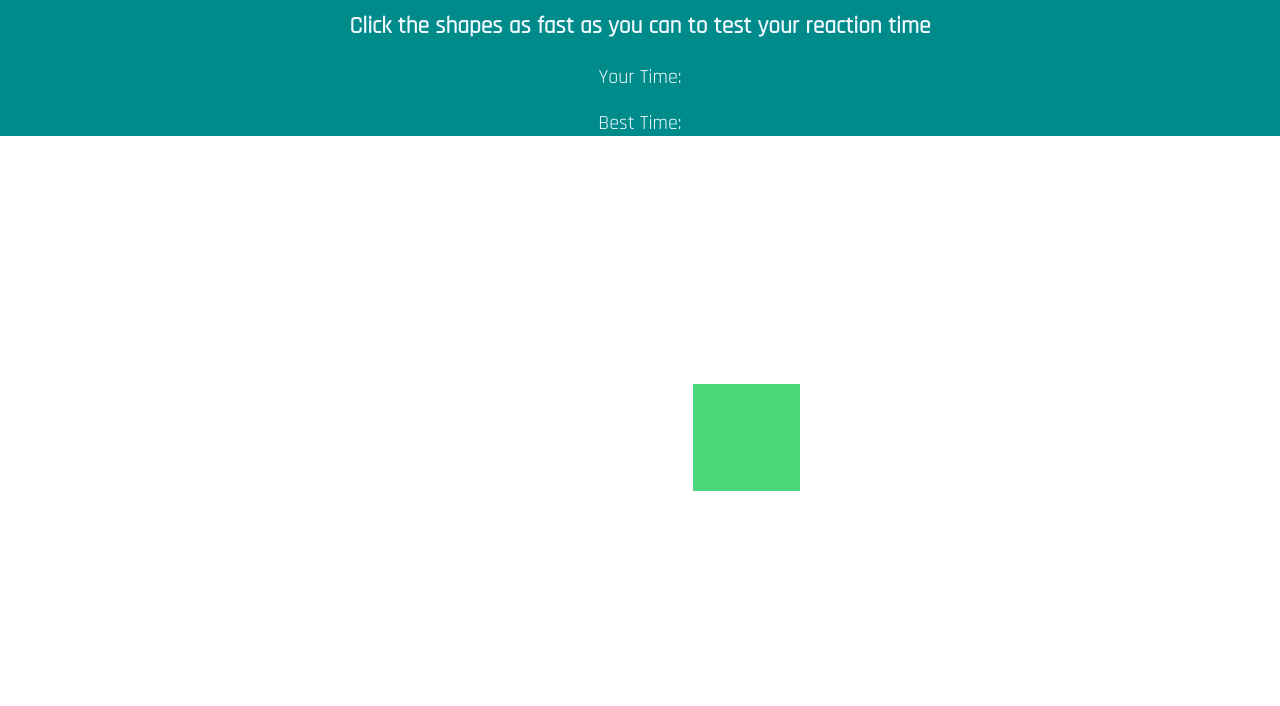
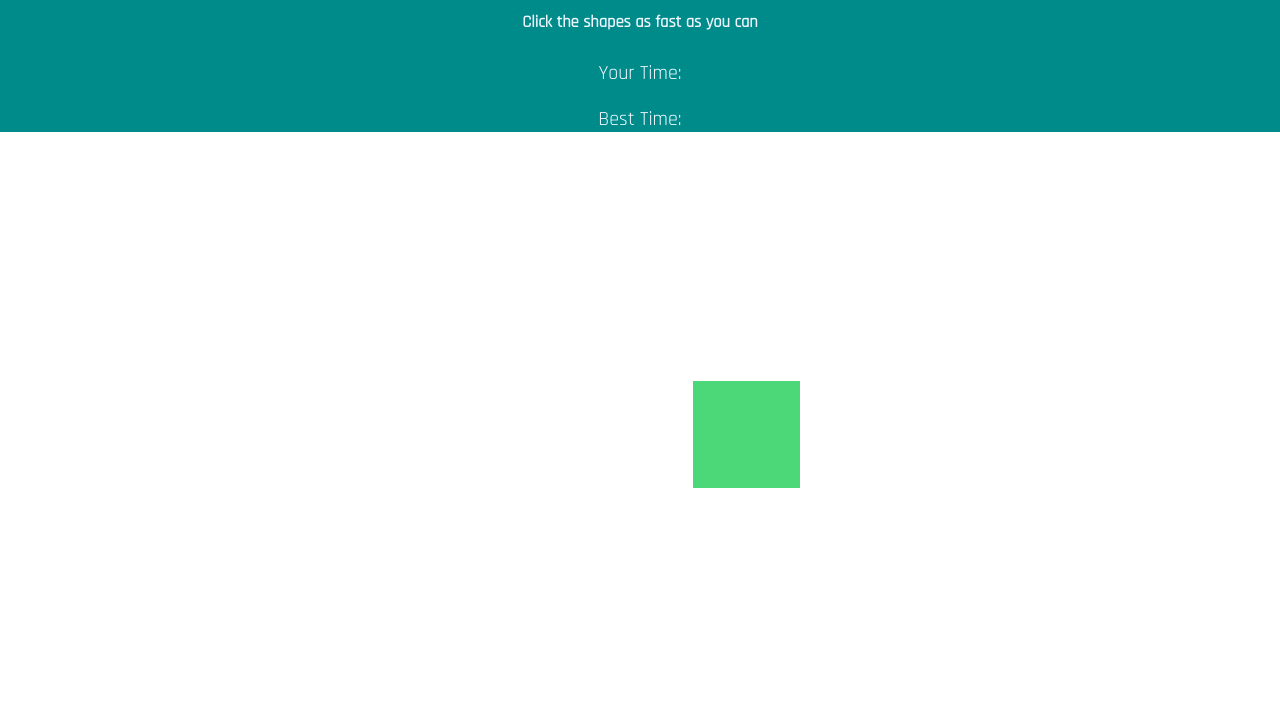
Before and after one commit to slowtraincar/ReactionTimer, a plain HTML site: page index.html in a window 1280 px wide. Shown: the part 94-800 px from the top of the page. Drawn offline with Linux system fonts and the light colour scheme.

Commit message:
Update index.html

```diff
--- a/index.html
+++ b/index.html
@@ -17,7 +17,7 @@
     <body>
         <div id= "text">
         <h1>REACTION TIMER!</h1>
-        <h3>Click the shapes as fast as you can to test your reaction time</h3>
+        <h5>Click the shapes as fast as you can</h5>
         <p> Your Time:  <span id= "timeTaken"></span></p>
         <p>Best Time:  <span id="bestTime"></span></p>
         </div>
```
